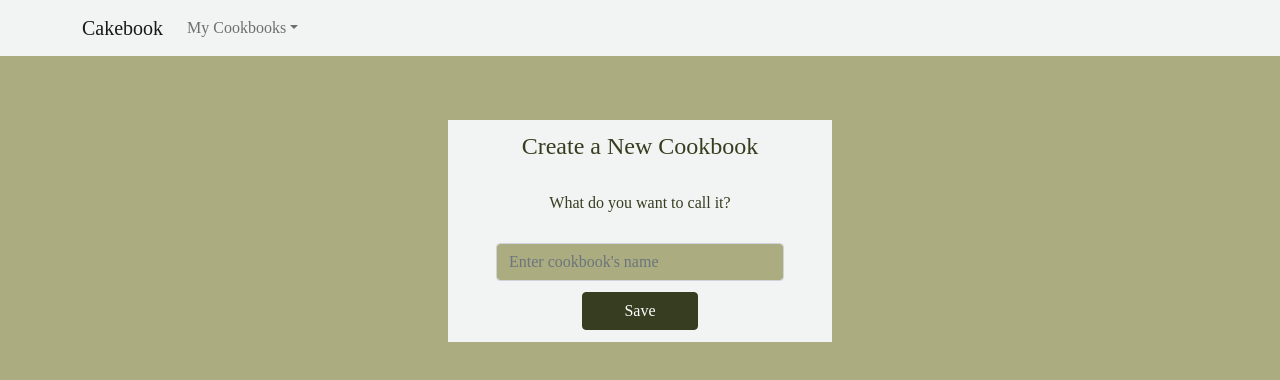
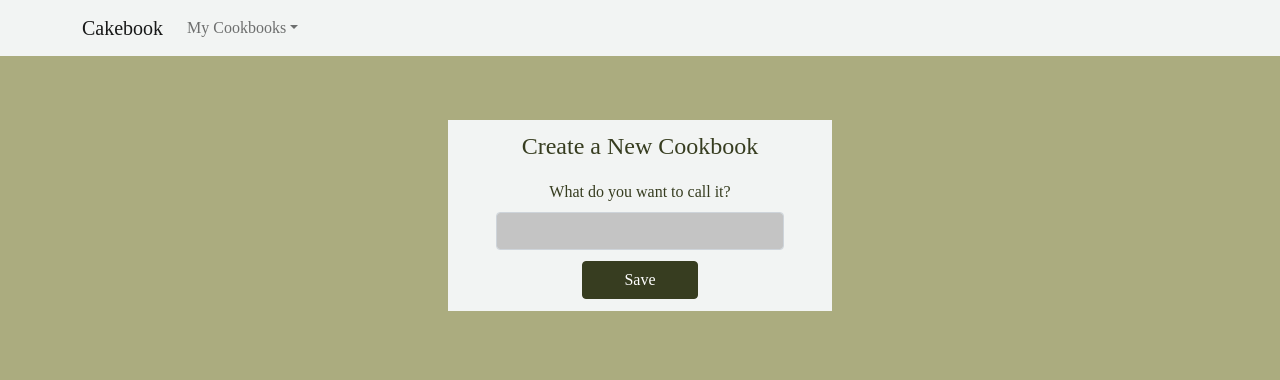
Before and after one commit to okasten-depaul/cakebook-frontend, a React (Create React App) app: page /cookbooks/new in a window 1280 px wide. Shown: the top 380 px of the page. Built offline with nearby package versions, Linux system fonts and the light colour scheme.

Commit message:
updating a bit to get ready for api and state updates

```diff
--- a/src/api/cookbook.js
+++ b/src/api/cookbook.js
@@ -14,3 +14,7 @@ export function getCookbooks() {
     }
   ]
 }
+
+export function createNewCookbook() {
+  return 204
+}
--- a/src/cookbook/CookbookForm.js
+++ b/src/cookbook/CookbookForm.js
@@ -1,14 +1,20 @@
 import Form from 'react-bootstrap/Form';
 import Button from 'react-bootstrap/Button';
+import { createNewCookbook } from '../api/cookbook'
+
+const createCookbook = () => {
+  //need an async await here probably
+  createNewCookbook()
+}
 
 function CookbookForm() {
   return(
     <div className="centerContainer cookbookForm">
       <h4 className="title">Create a New Cookbook</h4>
-      <p className="title">What do you want to call it?</p>
       <Form className="formInput">
-        <Form.Control type="name" placeholder="Enter cookbook's name"/>
-        <Button variant="primary" type="submit">Save</Button>
+        <Form.Label>What do you want to call it?</Form.Label>
+        <Form.Control type="name" placeholder=""/>
+        <Button onClick={createCookbook()} variant="primary" type="submit">Save</Button>
       </Form>
     </div>
   )
--- a/src/cookbook/Cookbooks.js
+++ b/src/cookbook/Cookbooks.js
@@ -1,13 +1,16 @@
+import React, { useState, useEffect } from 'react';
 import { Outlet } from 'react-router-dom';
 import * as cookbooksAPI from "../api/cookbook";
 
+function Cookbooks() {
+  const [cookbooks, setCookbooks] = useState([]);
+  const isIndex = window.location.pathname === "/cookbooks";
 
   const createCookbooksList = () => {
-  const cookbooks = cookbooksAPI.getCookbooks();
     return cookbooks.map(cookbook => <a href={`${cookbook.id}`} className="centerItem" key={cookbook.id}>{cookbook.name}</a>)
   }
 
-function indexPage() {
+  const indexPage = () => {
     return(
       <div className="centerContainer cookbookIndex">
         <h1 className="title">My Cookbooks</h1>
@@ -16,8 +19,11 @@ function indexPage() {
     )
   }
 
-function Cookbooks() {
-  const isIndex = window.location.pathname === "/cookbooks";
+  useEffect(() => {
+    const cookbooks = cookbooksAPI.getCookbooks();
+    setCookbooks(cookbooks);
+    // .then(cookbooks => setCookbooks(cookbooks))
+  }, [])
 
   return (
     <div>
--- a/src/custom.scss
+++ b/src/custom.scss
@@ -68,11 +68,15 @@ a {
 .formInput {
     min-width: 75%;
     align-self: center;
+    text-align: center;
 }
 
 .btn {
     margin-top: 4%;
     min-width: 40%;
     margin-bottom: 4%;
-    margin-left: 30%;
 }
+
+.form-control {
+    background-color: #C4C4C4;
+}
```
Lines whose indentation alone changed are shown as unchanged.
